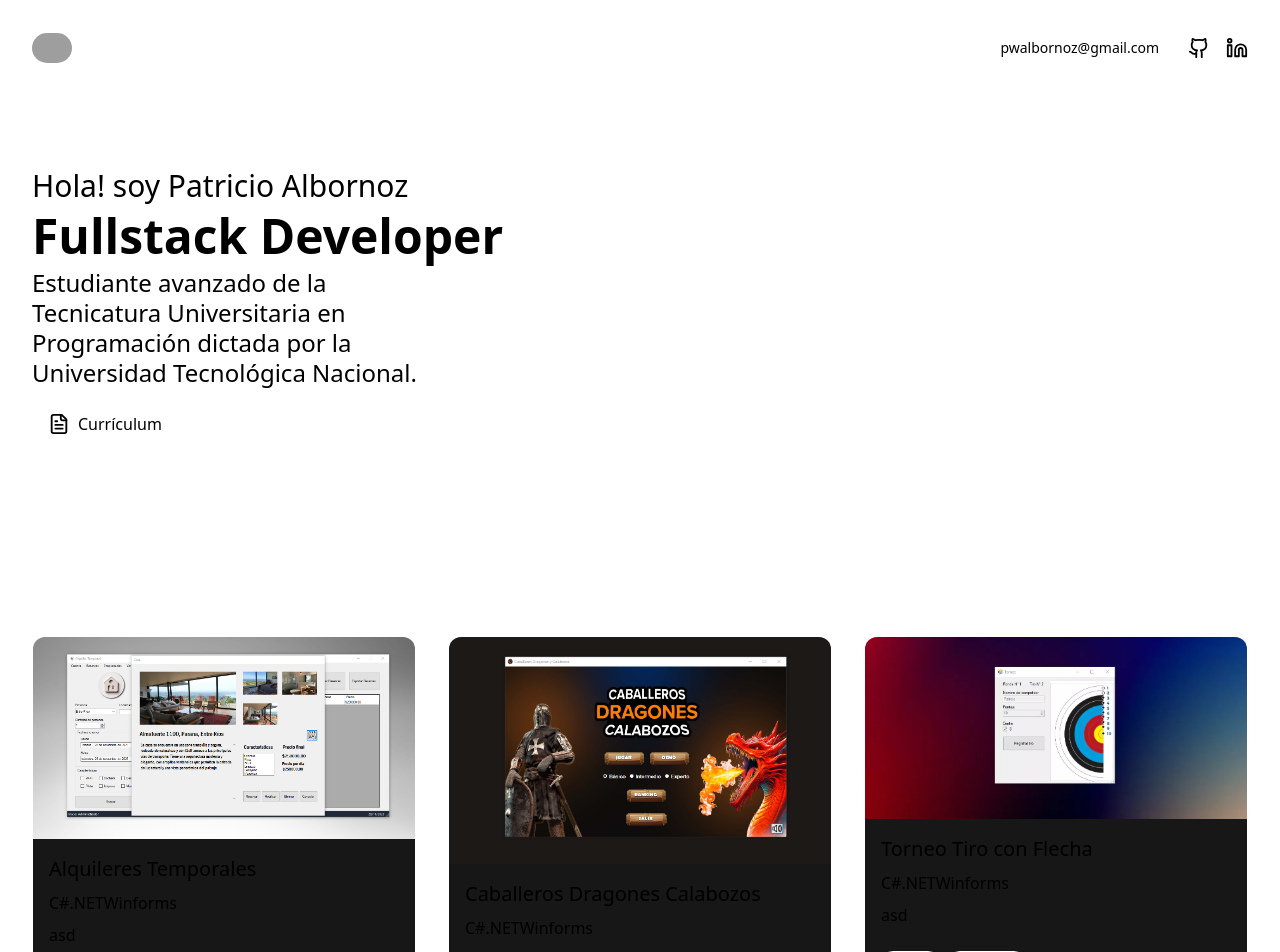
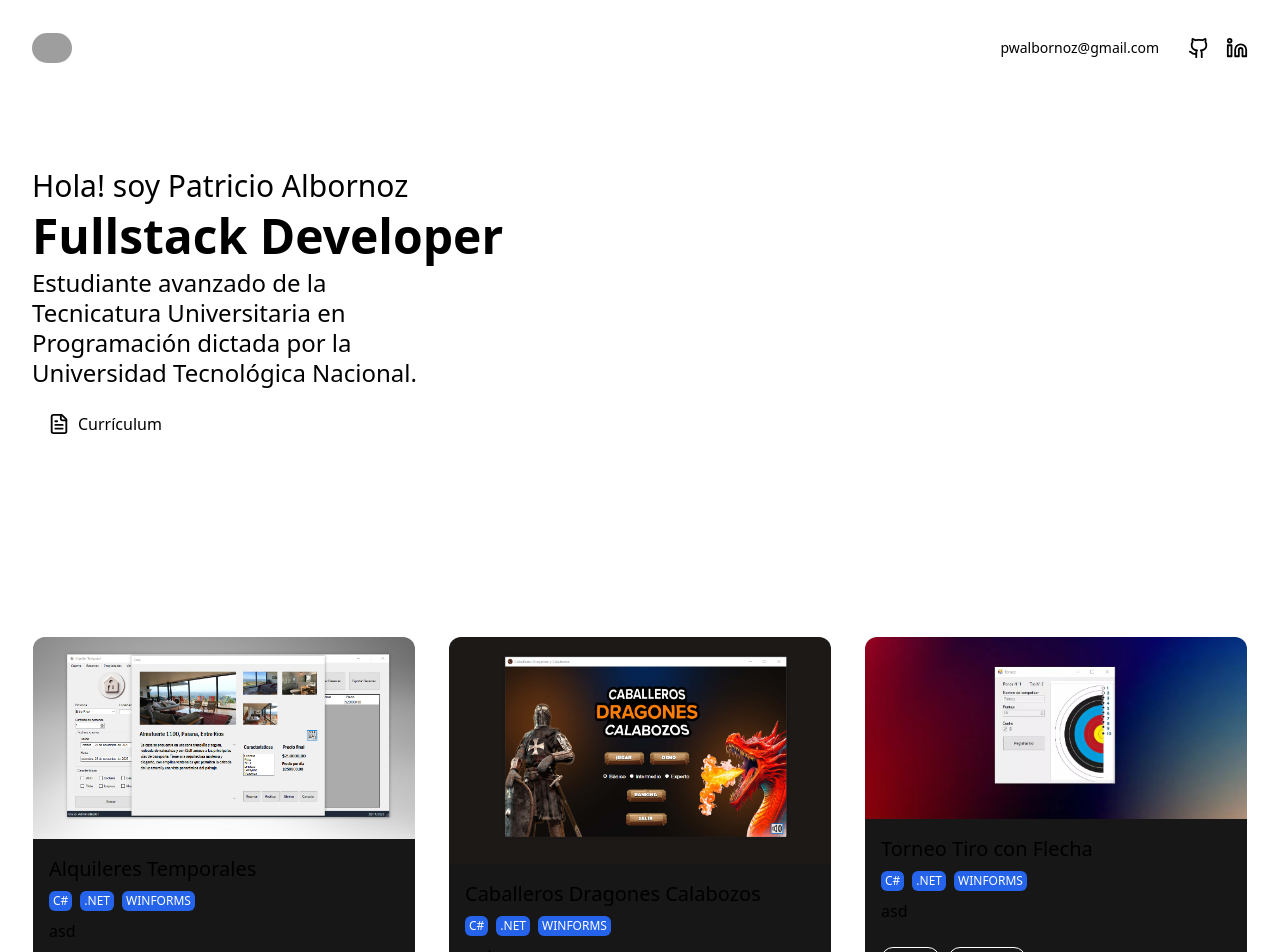
Before and after one commit to pato-1441/portfolio2024, a React (Vite) app: page / in a window 1280 px wide. Shown: the top 952 px of the page. Built offline with nearby package versions, Linux system fonts and the light colour scheme; grey boxes are pictures that could not be loaded.

Commit message:
toast according tech

```diff
--- a/src/components/card/Card.jsx
+++ b/src/components/card/Card.jsx
@@ -1,3 +1,5 @@
+import Toast from "../toast/Toast";
+
 const Card = ({ imageSrc, title, stack, desc, deploy, source }) => {
   return (
     <div className="flex h-full flex-col rounded-xl border border-white">
@@ -8,7 +10,11 @@ const Card = ({ imageSrc, title, stack, desc, deploy, source }) => {
       />
       <div className="p-4 flex flex-col gap-2 bg-neutral-900 rounded-b-xl h-full">
         <p className="font-medium text-xl">{title}</p>
-        <p>{stack}</p>
+        <div className="flex gap-2">
+          {stack.map((tech, index) => (
+            <Toast tech={tech} key={index} />
+          ))}
+        </div>
         <p>{desc}</p>
         <div className="flex items-center gap-2 mt-4">
           <a
--- a/src/components/toast/Toast.jsx
+++ b/src/components/toast/Toast.jsx
@@ -1,28 +1,38 @@
 const Toast = ({ tech }) => {
   const getColor = () => {
     switch (tech) {
-      case "tailwind":
+      case "C#":
         return "bg-blue-600 text-white";
-      case "javascript":
+      case ".NET":
+        return "bg-blue-600 text-white";
+      case "Winforms":
+        return "bg-blue-600 text-white";
+      case "Tailwind":
+        return "bg-blue-600 text-white";
+      case "Javascript":
         return "bg-yellow-600 text-black";
-      case "react":
+      case "React.js":
         return "bg-blue-600 text-black";
-      case "node.js":
+      case "Node.js":
         return "bg-green-600 text-white";
-      case "sass":
+      case "SASS":
         return "bg-pink-600 text-white";
-      case "firebase":
+      case "Firebase":
         return "bg-pink-600 text-white";
-      case "mongo":
+      case "MongoDB":
         return "bg-pink-600 text-white";
-      case "express":
-        return "orange";
+      case "Express":
+        return "bg-green-300";
       default:
         return "bg-neutral-500";
     }
   };
 
-  return <div className={"px-1 text-xs uppercase " + getColor()}>{tech}</div>;
+  return (
+    <div className={"py-0.5 rounded-md px-1 text-xs uppercase " + getColor()}>
+      {tech}
+    </div>
+  );
 };
 
 export default Toast;
```
Also changed, not shown: src/components/projects/Projects.jsx (+0 -33 lines).
